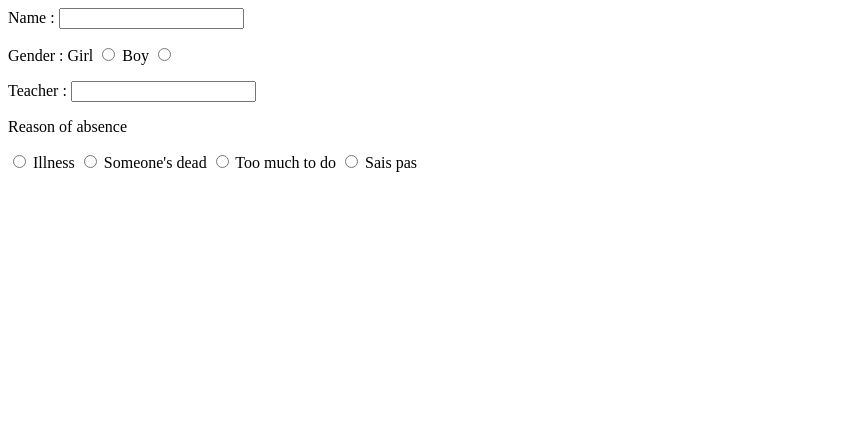
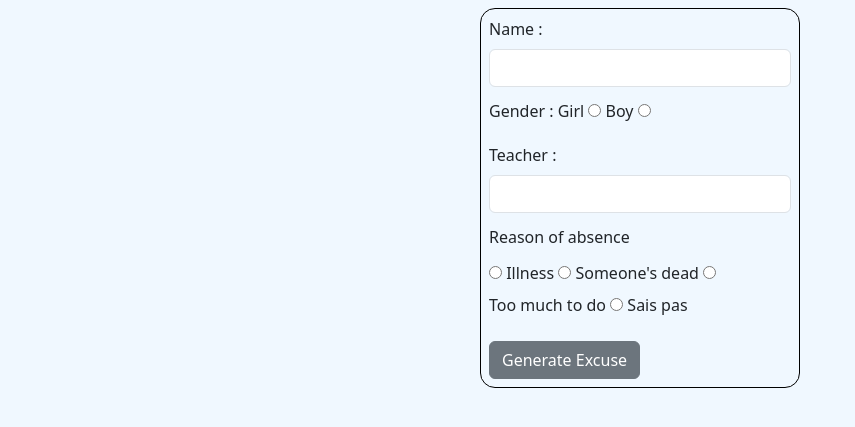
Before and after one commit to LRI-2020/php-fundamentals, a PHP site: page / in a window 1280 px wide. Shown: the top 427 px of the page, without its empty margins (0-855 px from the left). Run offline with PHP 8.4, Linux system fonts and the light colour scheme.

Commit message:
add bootsrap add form ayout

```diff
--- a/fakeExcusesGenerator/index.html
+++ b/fakeExcusesGenerator/index.html
@@ -2,33 +2,40 @@
 <html lang="en">
 <head>
     <meta charset="UTF-8">
+    <link href="https://cdn.jsdelivr.net/npm/bootstrap@5.3.2/dist/css/bootstrap.min.css" rel="stylesheet" integrity="sha384-T3c6CoIi6uLrA9TneNEoa7RxnatzjcDSCmG1MXxSR1GAsXEV/Dwwykc2MPK8M2HN" crossorigin="anonymous">
+    <script src="https://cdn.jsdelivr.net/npm/bootstrap@5.3.2/dist/js/bootstrap.bundle.min.js" integrity="sha384-C6RzsynM9kWDrMNeT87bh95OGNyZPhcTNXj1NW7RuBCsyN/o0jlpcV8Qyq46cDfL" crossorigin="anonymous"></script>
+    <link href="scss/style.css" type="text/css" rel="stylesheet">
     <title>Title</title>
 </head>
 <body>
-<form action="fakeExcuses.php" method="post">
-    <label for="name"> Name : </label>
-    <input type="text" id="name" value="" name="name">
+<form class="mx-auto my-2 p-2" action="fakeExcuses.php" method="post">
+    <div class="mb-3">
+        <label class="form-label" for="name"> Name : </label>
+        <input class="form-control" type="text" id="name" value="" name="name">
 
-    <p>Gender :
-        <label for="F">Girl</label>
+        <p class="my-2 py-1">Gender :
+            <label class="form-label" for="F">Girl</label>
             <input type="radio" id="F" value="F" name="gender">
-        <label for="M">Boy</label>
+            <label class="form-label" for="M">Boy</label>
             <input type="radio" id="M" value="M" name="gender">
         </p>
 
-    <label for="teacher"> Teacher : </label>
-    <input type="text" id="teacher" value="" name="teacher">
+        <label class="form-label" for="teacher"> Teacher : </label>
+        <input class="form-control"  type="text" id="teacher" value="" name="teacher">
 
-    <p>Reason of absence</p>
+        <p class="my-2 py-1">Reason of absence</p>
         <input type="radio" id="illness" value="illness" name="reason">
-    <label for="illness">Illness</label>
+        <label class="form-label"  for="illness">Illness</label>
         <input type="radio" id="death" value="death" name="reason">
-    <label for="death">Someone's dead</label>
+        <label class="form-label" for="death">Someone's dead</label>
         <input type="radio" id="extra" value="extra" name="reason">
-    <label for="extra">Too much to do</label>
+        <label class="form-label" for="extra">Too much to do</label>
         <input type="radio" id="nothing" value="nothing" name="reason">
-    <label for="nothing">Sais pas</label>
+        <label class="form-label" for="nothing">Sais pas</label>
 
+    </div>
+
+    <input class="btn btn-secondary" type="submit" name="submit" value="Generate Excuse">
 
 </form>
 
--- /dev/null
+++ b/fakeExcusesGenerator/scss/abstracts/__abstracts-dir.scss
@@ -0,0 +1,4 @@
+@import "fonts";
+@import "variables";
+@import "mixins";
+@import "rfs";
--- /dev/null
+++ b/fakeExcusesGenerator/scss/abstracts/_rfs.scss
@@ -0,0 +1,312 @@
+// stylelint-disable property-blacklist, scss/dollar-variable-default
+
+// SCSS RFS mixin
+//
+// Automated responsive values for font sizes, paddings, margins and much more
+//
+// Licensed under MIT (https://github.com/twbs/rfs/blob/master/LICENSE)
+
+// Configuration
+
+// Base value
+$rfs-base-value: 1.25rem !default;
+$rfs-unit: rem !default;
+
+@if $rfs-unit != rem and $rfs-unit != px {
+  @error "`#{$rfs-unit}` is not a valid unit for $rfs-unit. Use `px` or `rem`.";
+}
+
+// Breakpoint at where values start decreasing if screen width is smaller
+$rfs-breakpoint: 1200px !default;
+$rfs-breakpoint-unit: px !default;
+
+@if $rfs-breakpoint-unit != px and $rfs-breakpoint-unit != em and $rfs-breakpoint-unit != rem {
+  @error "`#{$rfs-breakpoint-unit}` is not a valid unit for $rfs-breakpoint-unit. Use `px`, `em` or `rem`.";
+}
+
+// Resize values based on screen height and width
+$rfs-two-dimensional: false !default;
+
+// Factor of decrease
+$rfs-factor: 10 !default;
+
+@if type-of($rfs-factor) != number or $rfs-factor <= 1 {
+  @error "`#{$rfs-factor}` is not a valid  $rfs-factor, it must be greater than 1.";
+}
+
+// Mode. Possibilities: "min-media-query", "max-media-query"
+$rfs-mode: min-media-query !default;
+
+// Generate enable or disable classes. Possibilities: false, "enable" or "disable"
+$rfs-class: false !default;
+
+// 1 rem = $rfs-rem-value px
+$rfs-rem-value: 16 !default;
+
+// Safari iframe resize bug: https://github.com/twbs/rfs/issues/14
+$rfs-safari-iframe-resize-bug-fix: false !default;
+
+// Disable RFS by setting $enable-rfs to false
+$enable-rfs: true !default;
+
+// Cache $rfs-base-value unit
+$rfs-base-value-unit: unit($rfs-base-value);
+
+// Remove px-unit from $rfs-base-value for calculations
+@if $rfs-base-value-unit == px {
+  $rfs-base-value: $rfs-base-value / ($rfs-base-value * 0 + 1);
+}
+@else if $rfs-base-value-unit == rem {
+  $rfs-base-value: $rfs-base-value / ($rfs-base-value * 0 + 1 / $rfs-rem-value);
+}
+
+// Cache $rfs-breakpoint unit to prevent multiple calls
+$rfs-breakpoint-unit-cache: unit($rfs-breakpoint);
+
+// Remove unit from $rfs-breakpoint for calculations
+@if $rfs-breakpoint-unit-cache == px {
+  $rfs-breakpoint: $rfs-breakpoint / ($rfs-breakpoint * 0 + 1);
+}
+@else if $rfs-breakpoint-unit-cache == rem or $rfs-breakpoint-unit-cache == "em" {
+  $rfs-breakpoint: $rfs-breakpoint / ($rfs-breakpoint * 0 + 1 / $rfs-rem-value);
+}
+
+// Calculate the media query value
+$rfs-mq-value: if($rfs-breakpoint-unit == px, #{$rfs-breakpoint}px, #{$rfs-breakpoint / $rfs-rem-value}#{$rfs-breakpoint-unit});
+$rfs-mq-property-width: if($rfs-mode == max-media-query, max-width, min-width);
+$rfs-mq-property-height: if($rfs-mode == max-media-query, max-height, min-height);
+
+// Internal mixin used to determine which media query needs to be used
+@mixin _rfs-media-query {
+  @if $rfs-two-dimensional {
+    @if $rfs-mode == max-media-query {
+      @media (#{$rfs-mq-property-width}: #{$rfs-mq-value}), (#{$rfs-mq-property-height}: #{$rfs-mq-value}) {
+        @content;
+      }
+    }
+    @else {
+      @media (#{$rfs-mq-property-width}: #{$rfs-mq-value}) and (#{$rfs-mq-property-height}: #{$rfs-mq-value}) {
+        @content;
+      }
+    }
+  }
+  @else {
+    @media (#{$rfs-mq-property-width}: #{$rfs-mq-value}) {
+      @content;
+    }
+  }
+}
+
+// Internal mixin that adds disable classes to the selector if needed.
+@mixin _rfs-rule {
+  @if $rfs-class == disable and $rfs-mode == max-media-query {
+    // Adding an extra class increases specificity, which prevents the media query to override the property
+    &,
+    .disable-rfs &,
+    &.disable-rfs {
+      @content;
+    }
+  }
+  @else if $rfs-class == enable and $rfs-mode == min-media-query {
+    .enable-rfs &,
+    &.enable-rfs {
+      @content;
+    }
+  }
+  @else {
+    @content;
+  }
+}
+
+// Internal mixin that adds enable classes to the selector if needed.
+@mixin _rfs-media-query-rule {
+
+  @if $rfs-class == enable {
+    @if $rfs-mode == min-media-query {
+      @content;
+    }
+
+    @include _rfs-media-query {
+      .enable-rfs &,
+      &.enable-rfs {
+        @content;
+      }
+    }
+  }
+  @else {
+    @if $rfs-class == disable and $rfs-mode == min-media-query {
+      .disable-rfs &,
+      &.disable-rfs {
+        @content;
+      }
+    }
+    @include _rfs-media-query {
+      @content;
+    }
+  }
+}
+
+// Helper function to get the formatted non-responsive value
+@function rfs-value($values) {
+  // Convert to list
+  $values: if(type-of($values) != list, ($values,), $values);
+
+  $val: '';
+
+  // Loop over each value and calculate value
+  @each $value in $values {
+    @if $value == 0 {
+      $val: $val + ' 0';
+    }
+    @else {
+      // Cache $value unit
+      $unit: if(type-of($value) == "number", unit($value), false);
+
+      @if $unit == px {
+        // Convert to rem if needed
+        $val: $val + ' ' + if($rfs-unit == rem, #{$value / ($value * 0 + $rfs-rem-value)}rem, $value);
+      }
+      @else if $unit == rem {
+        // Convert to px if needed
+        $val: $val + ' ' + if($rfs-unit == px, #{$value / ($value * 0 + 1) * $rfs-rem-value}px, $value);
+      }
+      @else {
+        // If $value isn't a number (like inherit) or $value has a unit (not px or rem, like 1.5em) or $ is 0, just print the value
+        $val: $val + ' ' + $value;
+      }
+    }
+  }
+
+  // Remove first space
+  @return unquote(str-slice($val, 2));
+}
+
+// Helper function to get the responsive value calculated by RFS
+@function rfs-fluid-value($values) {
+  // Convert to list
+  $values: if(type-of($values) != list, ($values,), $values);
+
+  $val: '';
+
+  // Loop over each value and calculate value
+  @each $value in $values {
+    @if $value == 0 {
+      $val: $val + ' 0';
+    }
+
+    @else {
+      // Cache $value unit
+      $unit: if(type-of($value) == "number", unit($value), false);
+
+      // If $value isn't a number (like inherit) or $value has a unit (not px or rem, like 1.5em) or $ is 0, just print the value
+      @if not $unit or $unit != px and $unit != rem {
+        $val: $val + ' ' + $value;
+      }
+
+      @else {
+        // Remove unit from $value for calculations
+        $value: $value / ($value * 0 + if($unit == px, 1, 1 / $rfs-rem-value));
+
+        // Only add the media query if the value is greater than the minimum value
+        @if abs($value) <= $rfs-base-value or not $enable-rfs {
+          $val: $val + ' ' +  if($rfs-unit == rem, #{$value / $rfs-rem-value}rem, #{$value}px);
+        }
+        @else {
+          // Calculate the minimum value
+          $value-min: $rfs-base-value + (abs($value) - $rfs-base-value) / $rfs-factor;
+
+          // Calculate difference between $value and the minimum value
+          $value-diff: abs($value) - $value-min;
+
+          // Base value formatting
+          $min-width: if($rfs-unit == rem, #{$value-min / $rfs-rem-value}rem, #{$value-min}px);
+
+          // Use negative value if needed
+          $min-width: if($value < 0, -$min-width, $min-width);
+
+          // Use `vmin` if two-dimensional is enabled
+          $variable-unit: if($rfs-two-dimensional, vmin, vw);
+
+          // Calculate the variable width between 0 and $rfs-breakpoint
+          $variable-width: #{$value-diff * 100 / $rfs-breakpoint}#{$variable-unit};
+
+          // Return the calculated value
+          $val: $val + ' calc(' + $min-width + if($value < 0, ' - ', ' + ') + $variable-width + ')';
+        }
+      }
+    }
+  }
+
+  // Remove first space
+  @return unquote(str-slice($val, 2));
+}
+
+// RFS mixin
+@mixin rfs($values, $property: font-size) {
+  @if $values != null {
+    $val: rfs-value($values);
+    $fluidVal: rfs-fluid-value($values);
+
+    // Do not print the media query if responsive & non-responsive values are the same
+    @if $val == $fluidVal {
+      #{$property}: $val;
+    }
+    @else {
+      @include _rfs-rule {
+        #{$property}: if($rfs-mode == max-media-query, $val, $fluidVal);
+
+        // Include safari iframe resize fix if needed
+        min-width: if($rfs-safari-iframe-resize-bug-fix, (0 * 1vw), null);
+      }
+
+      @include _rfs-media-query-rule {
+        #{$property}: if($rfs-mode == max-media-query, $fluidVal, $val);
+      }
+    }
+  }
+}
+
+// Shorthand helper mixins
+@mixin font-size($value) {
+  @include rfs($value);
+}
+
+@mixin padding($value) {
+  @include rfs($value, padding);
+}
+
+@mixin padding-top($value) {
+  @include rfs($value, padding-top);
+}
+
+@mixin padding-right($value) {
+  @include rfs($value, padding-right);
+}
+
+@mixin padding-bottom($value) {
+  @include rfs($value, padding-bottom);
+}
+
+@mixin padding-left($value) {
+  @include rfs($value, padding-left);
+}
+
+@mixin margin($value) {
+  @include rfs($value, margin);
+}
+
+@mixin margin-top($value) {
+  @include rfs($value, margin-top);
+}
+
+@mixin margin-right($value) {
+  @include rfs($value, margin-right);
+}
+
+@mixin margin-bottom($value) {
+  @include rfs($value, margin-bottom);
+}
+
+@mixin margin-left($value) {
+  @include rfs($value, margin-left);
+}
--- /dev/null
+++ b/fakeExcusesGenerator/scss/base/__base-dir.scss
@@ -0,0 +1 @@
+@import "typography";
--- /dev/null
+++ b/fakeExcusesGenerator/scss/base/_typography.scss
@@ -0,0 +1,9 @@
+body{
+  background-color: aliceblue;
+}
+
+form{
+  width:25%;
+  border:black solid 1px;
+  border-radius: 15px;
+}
--- /dev/null
+++ b/fakeExcusesGenerator/scss/style.css
@@ -0,0 +1,11 @@
+body {
+  background-color: aliceblue;
+}
+
+form {
+  width: 25%;
+  border: black solid 1px;
+  border-radius: 15px;
+}
+
+/*# sourceMappingURL=style.css.map */
--- /dev/null
+++ b/fakeExcusesGenerator/scss/style.scss
@@ -0,0 +1,4 @@
+@import "abstracts/_abstracts-dir";
+@import "base/_base-dir";
+@import "components/_components-dir";
+@import "layouts/_layouts-dir";
--- /dev/null
+++ b/package.json
@@ -0,0 +1,5 @@
+{
+  "dependencies": {
+    "bootstrap": "^5.3.2"
+  }
+}
```
Also changed, not shown: fakeExcusesGenerator/fakeExcuses.php (+13 -0 lines), fakeExcusesGenerator/scss/abstracts/_fonts.scss (added), fakeExcusesGenerator/scss/abstracts/_mixins.scss (added), fakeExcusesGenerator/scss/abstracts/_variables.scss (added), fakeExcusesGenerator/scss/components/__components-dir.scss (added), fakeExcusesGenerator/scss/layouts/__layouts-dir.scss (added), package-lock.json (added), 1 other file. Lines whose indentation alone changed are shown as unchanged.
